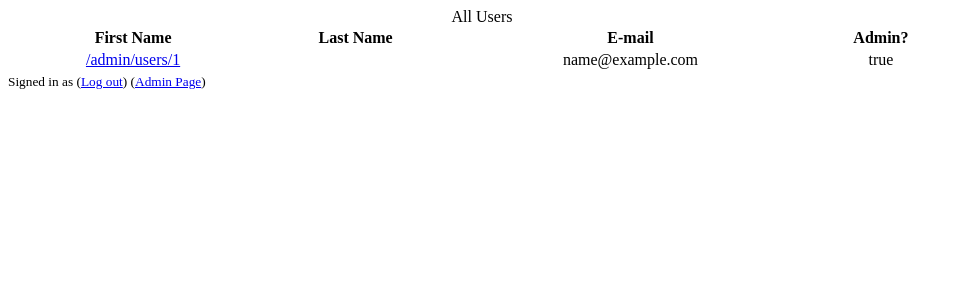
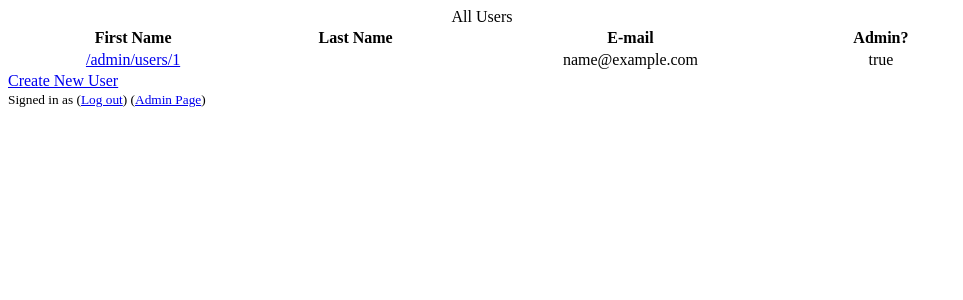
Before and after one commit to dvkry/Rotten-Mangoes, a Rails app: page /admin/users in a window 1280 px wide. Shown: the top 300 px of the page, without its empty margins (0-963 px from the left). Run offline with Rails 7, Linux system fonts and the light colour scheme; the visitor is signed in with stand-in values (Sample User, id 1); style sheets or scripts are compiled from the project's sources; some libraries are stand-ins or nearby versions.

Commit message:
admins can now create users

```diff
--- a/app/controllers/admin/users_controller.rb
+++ b/app/controllers/admin/users_controller.rb
@@ -11,4 +11,37 @@ class Admin::UsersController < ApplicationController
     @user = User.find(params[:id])
   end
 
+  def new
+    @user = User.new
+  end
+
+  def create
+    @user = User.new(admin_user_params)
+
+    if @user.save
+      redirect_to admin_users_path, notice: "User Created!"
+    else
+      render :new
+    end
+  end
+
+  def edit
+    @user = User.find(params[:id])
+  end
+
+  def update
+    @user = User.find(params[:id])
+    @user.update(admin_user_params)
+    if @user.save
+      redirect_to admin_users_path, notice: "Successfull Edit"
+    else
+      render :edit
+    end
+  end
+
+  protected
+  def admin_user_params
+    params.require(:user).permit(:email, :firstname, :lastname, :admin, :password, :password_confirmation)
+  end
+
 end
--- a/app/views/admin/users/index.html.erb
+++ b/app/views/admin/users/index.html.erb
@@ -1,5 +1,3 @@
-
-
 
 <table style="width:75%">
   <caption>All Users</caption>
@@ -20,5 +18,6 @@
       <% end %>
     </tr>
 </table>
+<%= link_to 'Create New User', new_admin_user_path %>
 
 <%= paginate @users %>
--- a/app/views/admin/users/show.html.erb
+++ b/app/views/admin/users/show.html.erb
@@ -1,6 +1,9 @@
+
+
 <h1>User Profile</h1>
 
 <p><h3>First name:</h3> <%= @user.firstname %>
 <h3>Last name:</h3> <%= @user.lastname %>
 <h3>E-mail:</h3> <%= @user.email %>
 <h3>Password:</h3> <%= @user.password_digest %></p>
+<%= link_to 'Edit User', edit_admin_user_path(@user) %>
```
Also changed, not shown: app/views/admin/users/_form.html.erb (added, +11 -0 lines), app/views/admin/users/edit.html.erb (added, +14 -0 lines), app/views/admin/users/new.html.erb (added, +17 -0 lines).
